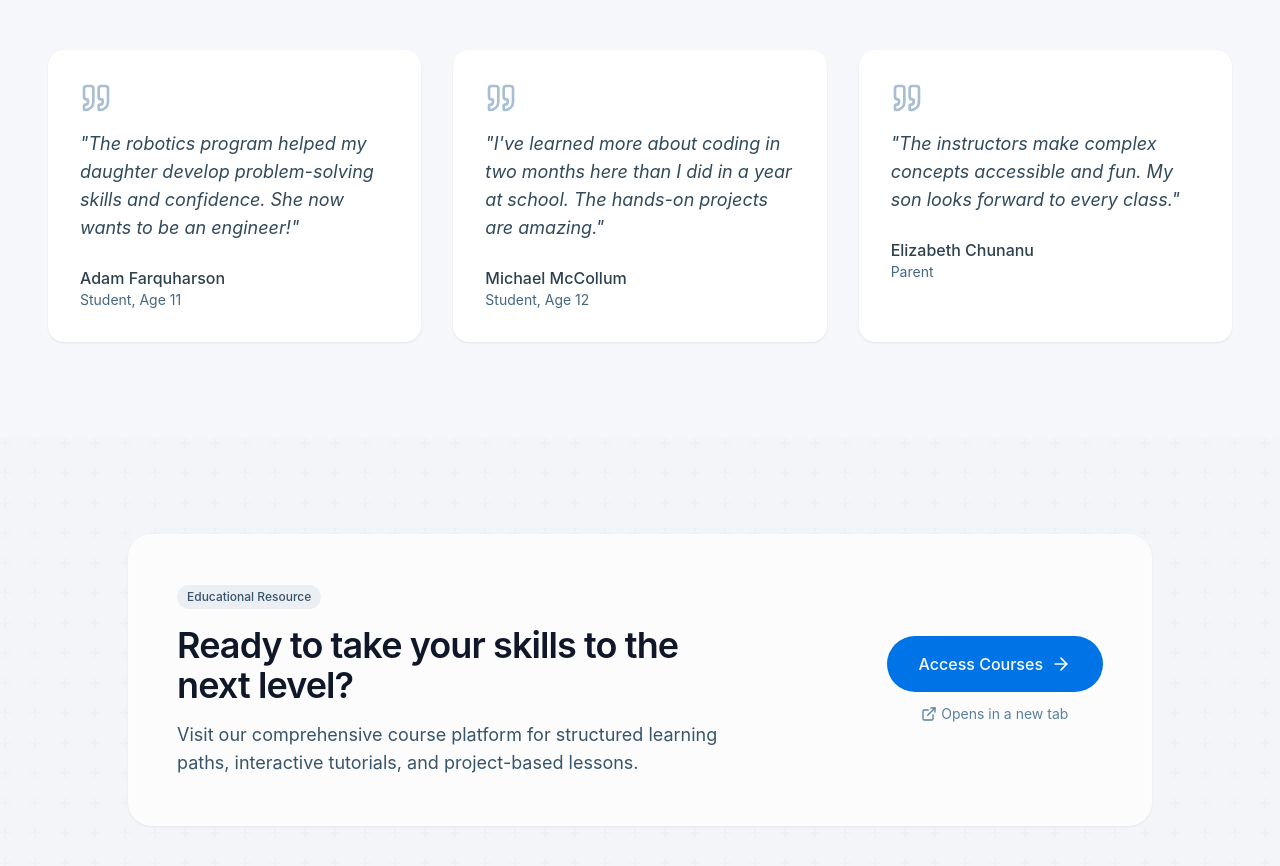
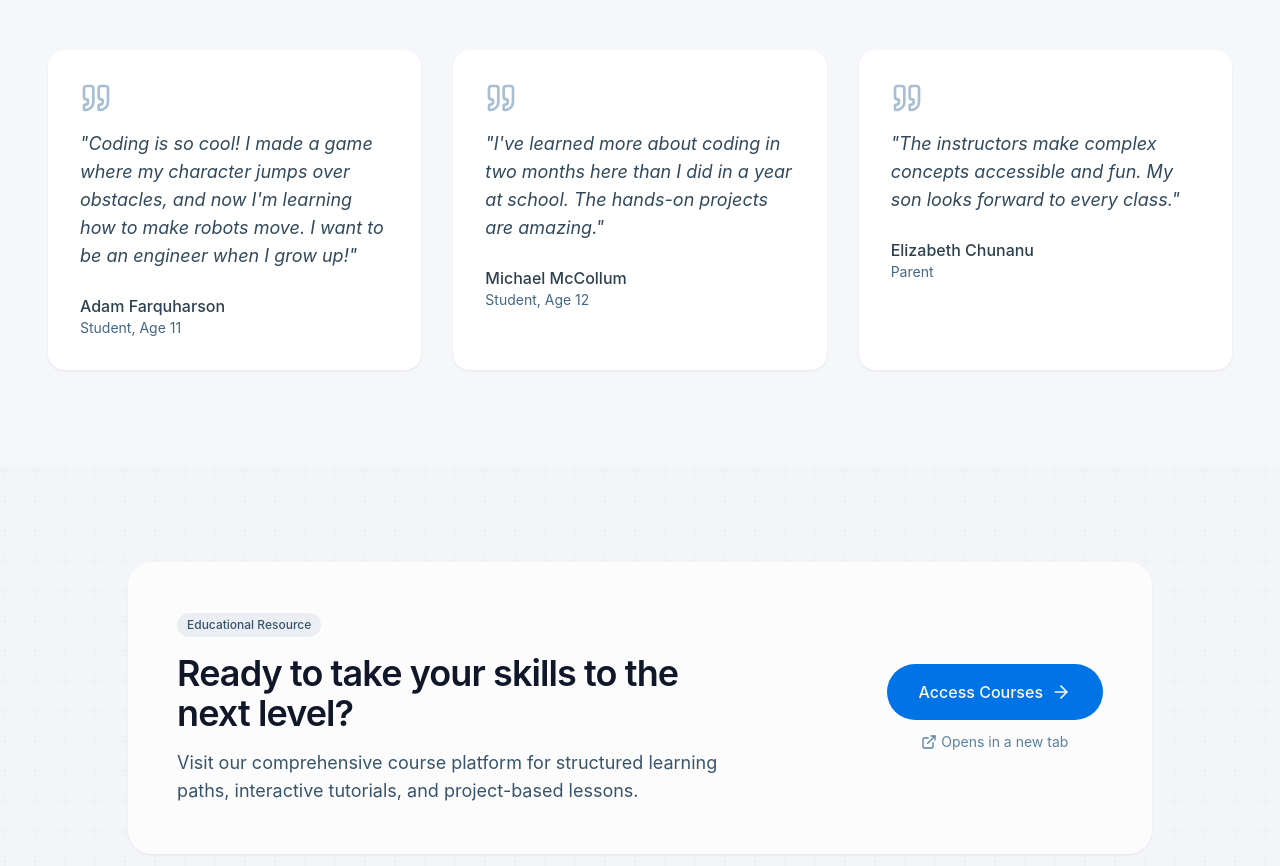
Before and after one commit to CullinNaylor9/engineering-enthusiasts-portal, a React (Vite) app: page / in a window 1280 px wide. Shown: the part 6866-7732 px from the top of the page. Built offline with nearby package versions, Linux system fonts and the light colour scheme; a web font is replaced by a local one.

Commit message:
Update testimonial text
Change Adam Farquharson's testimonial to reflect a statement from an 11-year-old boy about coding.

```diff
--- a/src/components/TestimonialsSection.tsx
+++ b/src/components/TestimonialsSection.tsx
@@ -10,7 +10,7 @@ interface Testimonial {
 
 const testimonials: Testimonial[] = [
   {
-    quote: "The robotics program helped my daughter develop problem-solving skills and confidence. She now wants to be an engineer!",
+    quote: "Coding is so cool! I made a game where my character jumps over obstacles, and now I'm learning how to make robots move. I want to be an engineer when I grow up!",
     author: "Adam Farquharson",
     role: "Student, Age 11"
   },
```
